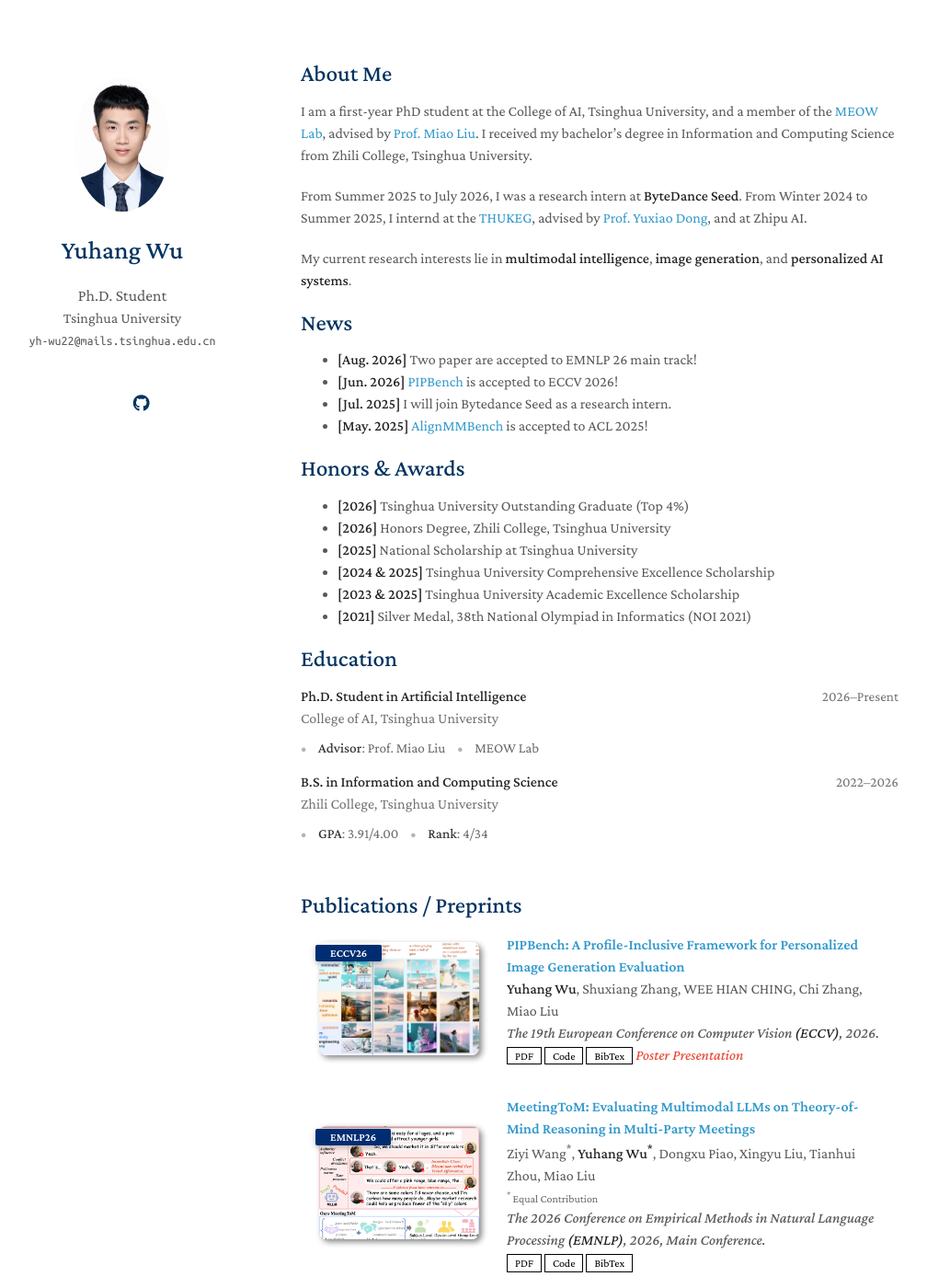
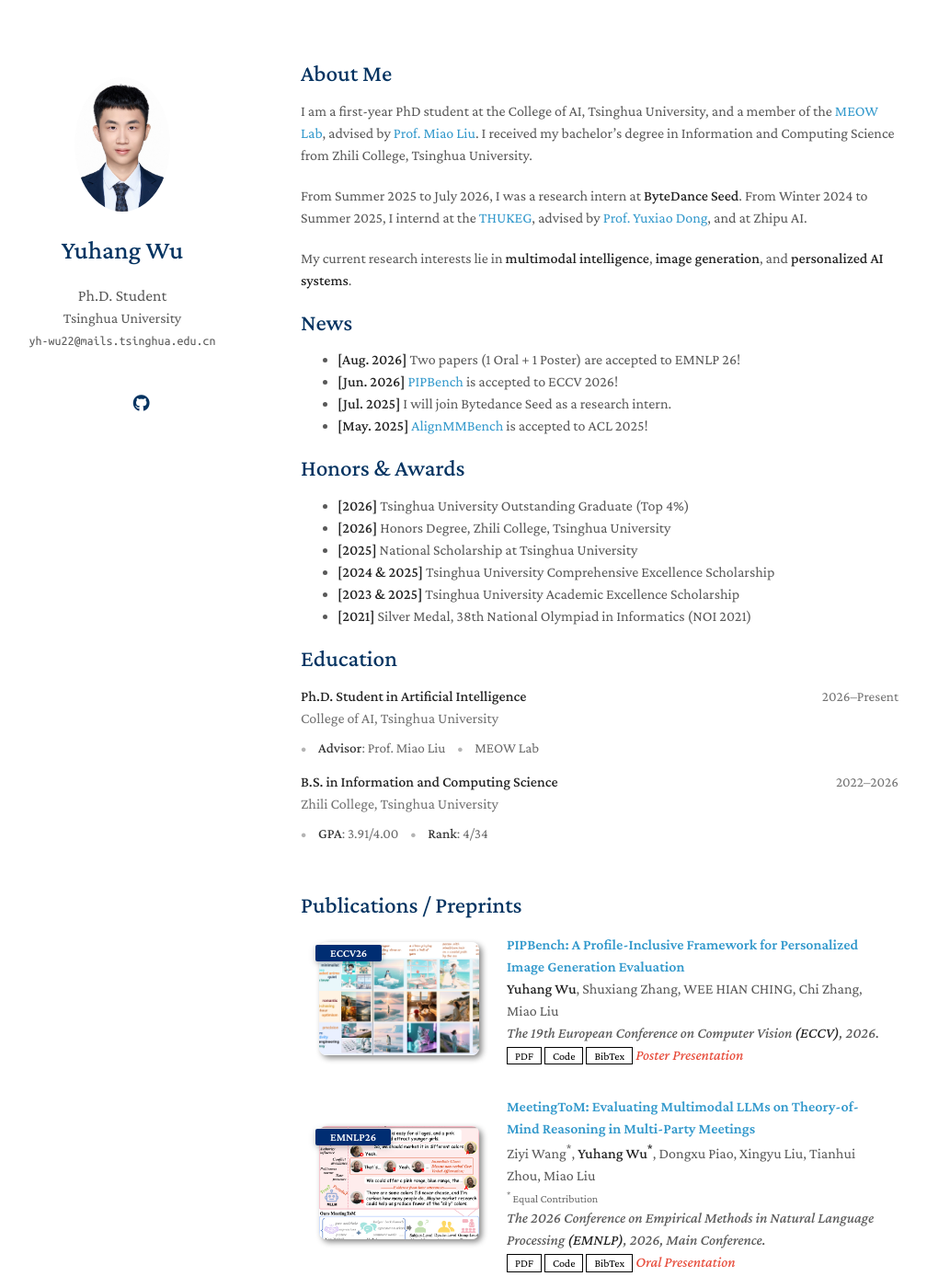
Before and after one commit to wuyuhang05/wuyuhang05.github.io, a Jekyll site: the page built from index.md, in a window 1280 px wide and 1400 px high. Shown: the whole window at 92% size, without its empty margins (143-1151 px from the left). Built offline with Jekyll 4.4.1, drawn with Linux system fonts in a browser that asks for light colours; a style sheet for code colours, icons or effects is not loaded; our own code applies the rules of GitHub Pages for plain Markdown files.

Commit message:
update at 26/09/28

```diff
--- a/Gemfile
+++ b/Gemfile
@@ -3,4 +3,7 @@ source "https://rubygems.org"
 gem "jekyll", "~> 3.8.5"
 
 gem "webrick", "~> 1.8"
+gem "csv", "~> 3.3"
+gem "base64", "~> 0.2"
+gem "bigdecimal", "~> 3.1"
 gem "rexml", "~> 3.2"
--- a/_data/publications.yml
+++ b/_data/publications.yml
@@ -19,6 +19,7 @@ main:
     code: https://github.com/oliviaziyi/MeetingToM
     bibtex: ./assets/bib/meetingtom26.txt
     image: ./assets/img/meetingtom-teaser.png
+    notes: Oral Presentation
 
   - title: "PIVOTSBench: Evaluating Fine-Grained Interpersonal Relationship Reasoning in Multimodal Large Language Models"
     authors: Shuxiang Zhang, Yiting Yin, Wenxuan Song, <strong>Yuhang Wu<sup>†</sup></strong>, Miao Liu
@@ -29,6 +30,7 @@ main:
     code: https://flynnzhangsx.github.io/PIVOTSBench/
     bibtex: ./assets/bib/pivotsbench26.txt
     image: ./assets/img/pivotsbench-teaser.png
+    notes: Poster Presentation
 
   - title: "Unleashing Spatial Reasoning in Multimodal Large Language Models via Textual Representation Guided Reasoning"
     authors: Jiacheng Hua, Yishu Yin, <strong>Yuhang Wu</strong>, Tai Wang, Yifei Huang, Miao Liu
--- a/index.md
+++ b/index.md
@@ -13,7 +13,7 @@ My current research interests lie in **multimodal intelligence**, **image genera
 
 ## News
 
-- **[Aug. 2026]** Two paper are accepted to EMNLP 26 main track!
+- **[Aug. 2026]** Two papers (1 Oral + 1 Poster) are accepted to EMNLP 26!
 - **[Jun. 2026]** [PIPBench](https://wuyuhang05.github.io/PIPBench/) is accepted to ECCV 2026!
 - **[Jul. 2025]** I will join Bytedance Seed as a research intern.
 - **[May. 2025]** [AlignMMBench](https://alignmmbench.github.io/) is accepted to ACL 2025!
```
